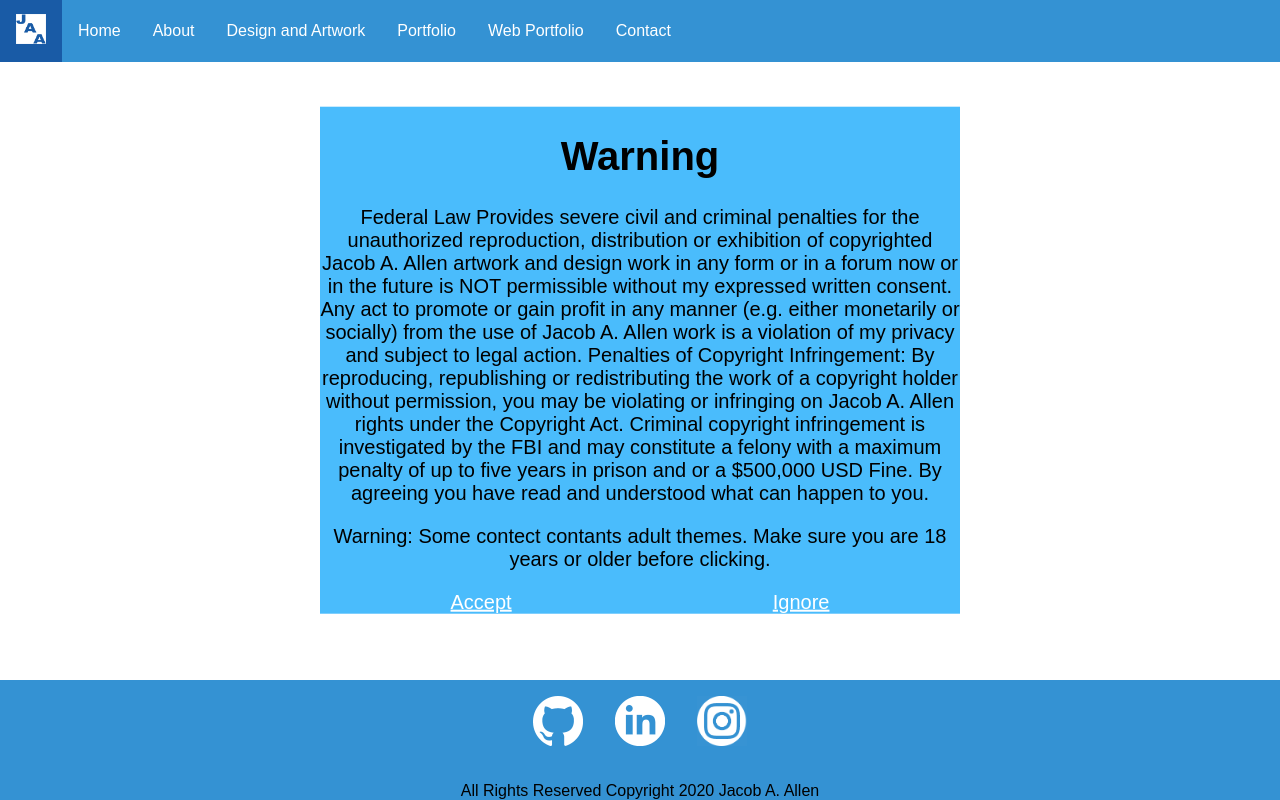
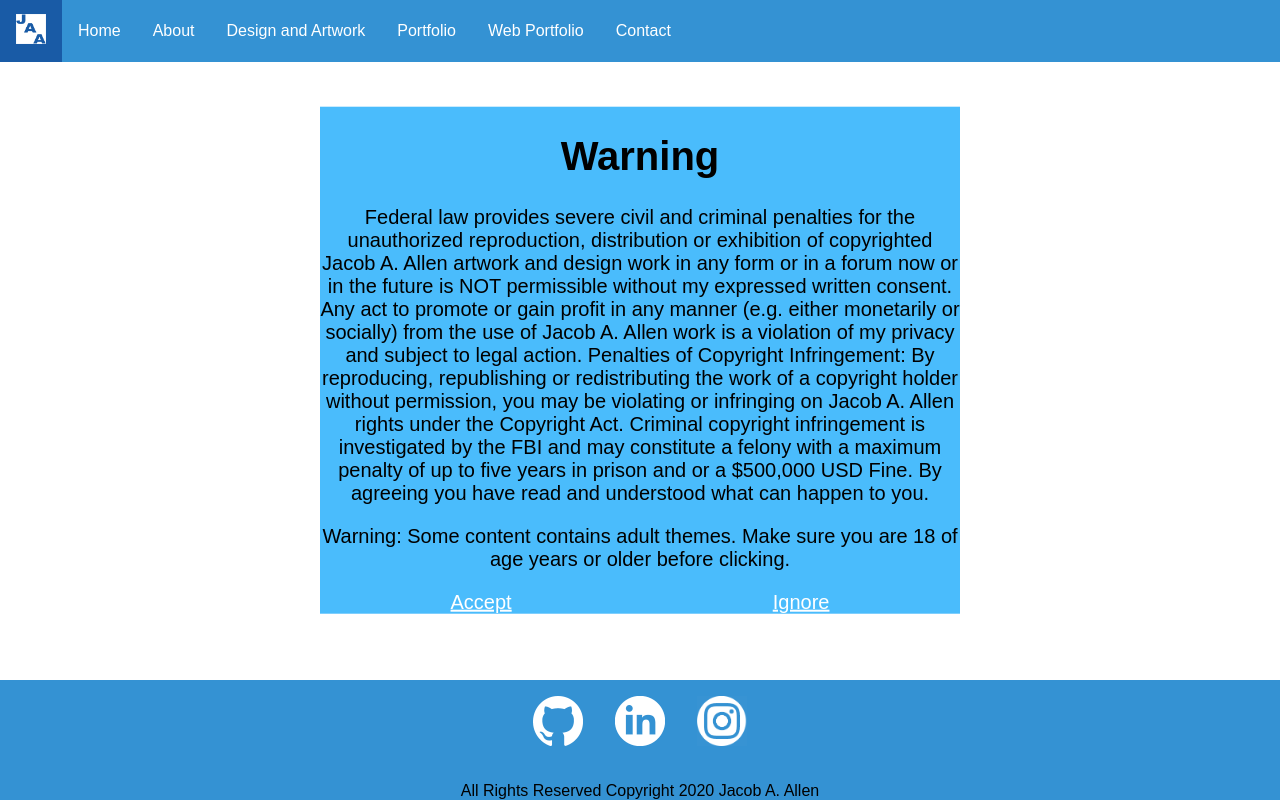
Before and after one commit to Jacobaallen/Portfolio-2, a React (Create React App) app: page /warning in a window 1280 px wide. Built offline with nearby package versions, Linux system fonts and the light colour scheme.

Commit message:
fixed typos

```diff
--- a/src/components/Warning.jsx
+++ b/src/components/Warning.jsx
@@ -7,11 +7,11 @@ class warning extends React.Component {
    return (
      <div className="warning">
        <h1>Warning</h1>
-      <p>Federal Law Provides severe civil and criminal penalties for the unauthorized reproduction, distribution or exhibition of copyrighted Jacob A. Allen artwork and design work in any form or in a forum now or in the future is NOT permissible without my expressed written consent.
+      <p>Federal law provides severe civil and criminal penalties for the unauthorized reproduction, distribution or exhibition of copyrighted Jacob A. Allen artwork and design work in any form or in a forum now or in the future is NOT permissible without my expressed written consent.
          Any act to promote or gain profit in any manner (e.g. either monetarily or socially) from the use of Jacob A. Allen work is a violation of my privacy and subject to legal action.
          Penalties of Copyright Infringement: By reproducing, republishing or redistributing the work of a copyright holder without permission, you may be violating or infringing on Jacob A. Allen rights under the Copyright Act.
          Criminal copyright infringement is investigated by the FBI and may constitute a felony with a maximum penalty of up to five years in prison and or a $500,000 USD Fine. By agreeing you have read and understood what can happen to you.</p>
-      <p>Warning: Some contect contants adult themes. Make sure you are 18 years or older before clicking.</p>
+       <p>Warning: Some content contains adult themes. Make sure you are 18 of age years or older before clicking.</p>
       <div className="buttons">
         <a className="nav-link" href="/Artarchive">Accept</a>
         <a className="nav-link" href="/">Ignore</a>
```
